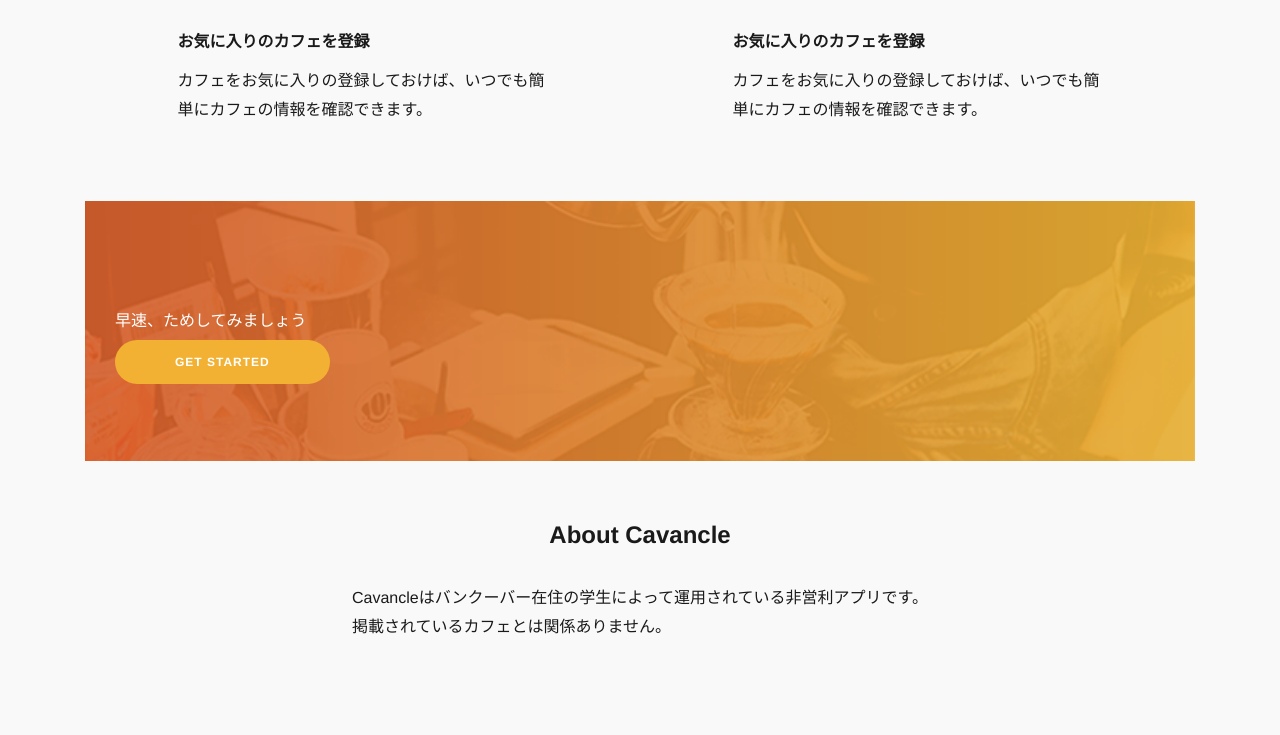
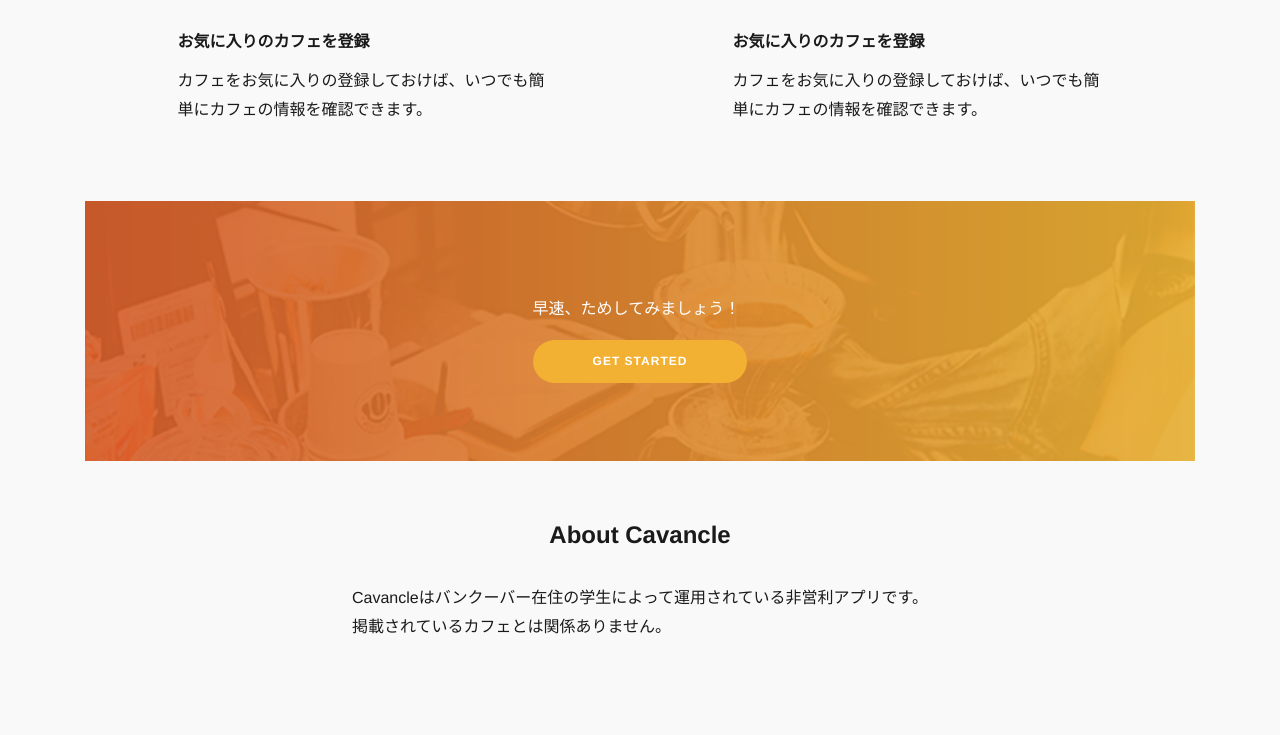
Before and after one commit to kaorios/cavancle-website, a plain HTML site: page index.html in a window 1280 px wide. Shown: the part 1428-2163 px from the top of the page. Drawn offline with Linux system fonts and the light colour scheme.

Commit message:
modify some styles

```diff
--- a/css/styles.css
+++ b/css/styles.css
@@ -55,6 +55,7 @@ p {
   margin: 0;
 }
 .btn {
+  display: inline-block;
   font-weight: bold;
   font-size: 12px;
   /*font-size: calc(11px + ((1 * (100vw - 800px)) / 799));*/
@@ -64,13 +65,13 @@ p {
   padding: 15px 60px;
   color: #fff;
   border-radius: 100px;
-  margin-bottom: 40px;
   text-decoration: none;
   transition: transform .15s ease;
 }
 .hero__img {
   width: 100%;
   height: auto;
+  margin-top: 40px;
 }
 
 .features {
@@ -83,6 +84,7 @@ p {
 .features__text {
   font-size: 1.1em;
   max-width: 800px;
+  width: 80%;
   margin-bottom: 80px;
 }
 .features-list {
@@ -112,9 +114,17 @@ p {
   display: flex;
   align-items: center;
 }
+.banner {
+  display: flex;
+  align-items: center;
+  justify-content: center;
+}
 .banner-content {
   padding: 40px 30px;
   color: #ffffff;
+}
+.banner-content p {
+  margin-bottom: 1em;
 }
 .about {
   padding: 40px 0;
--- a/index.html
+++ b/index.html
@@ -66,7 +66,7 @@
   <div class="container">
     <div class="banner">
       <div class="banner-content">
-        <p>早速、ためしてみましょう</p>
+        <p>早速、ためしてみましょう！</p>
         <a href="#" class="btn">Get Started</a>
       </div>
     </div>
```
